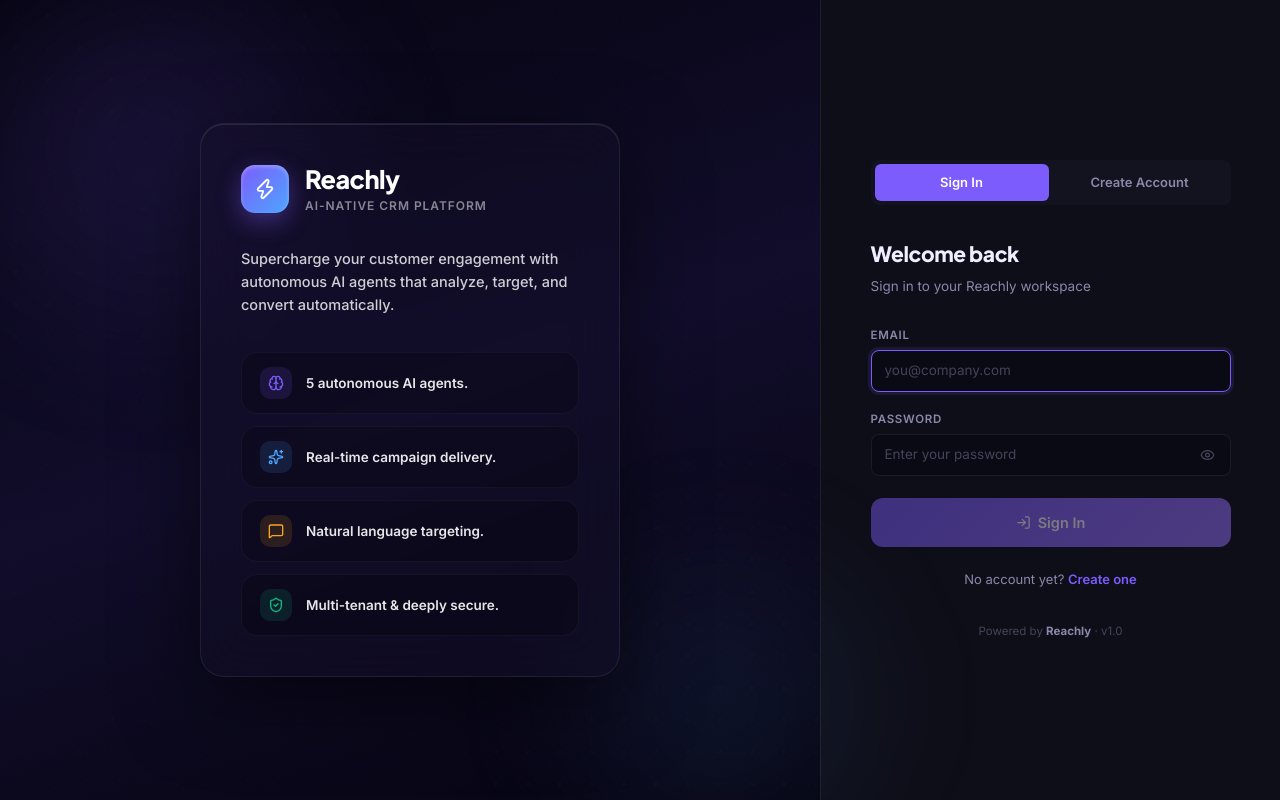
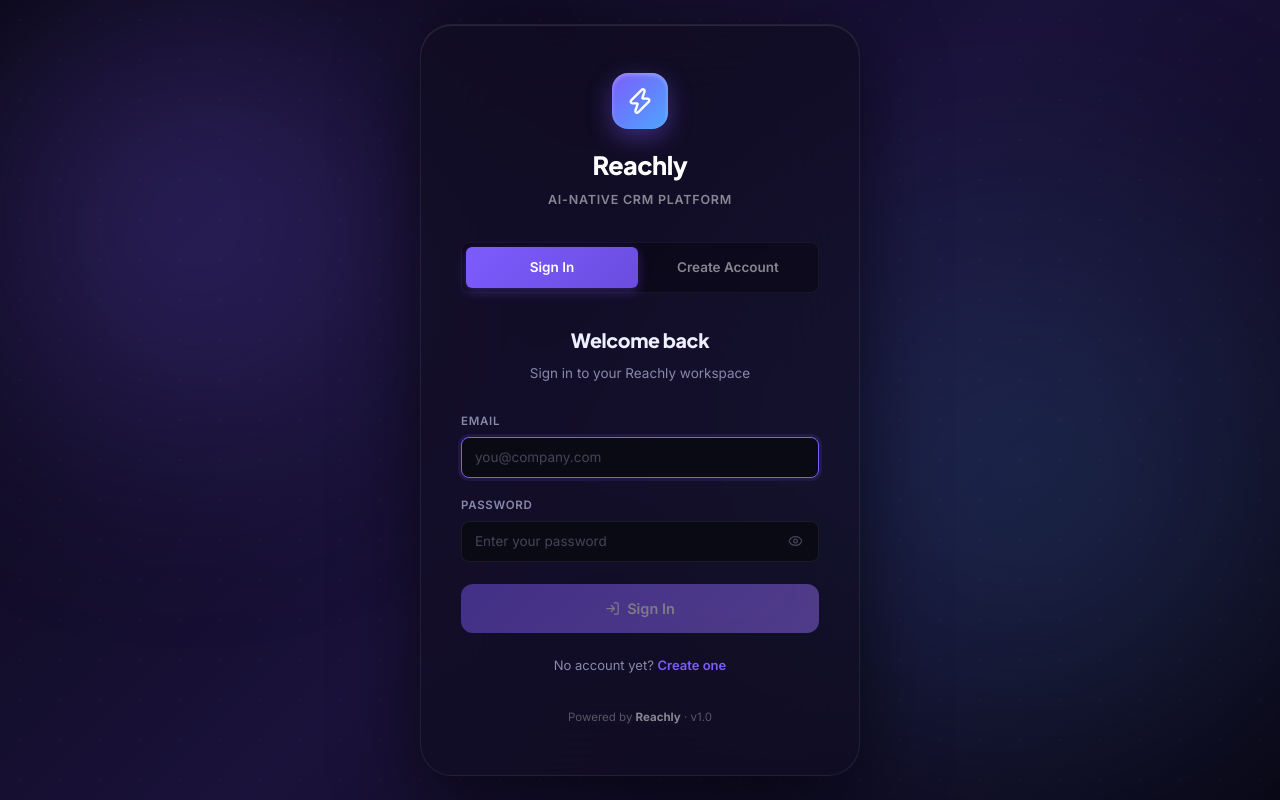
Before and after one commit to BharathK05/Reachly, a Next.js app in the folder frontend/: page /login in a window 1280 px wide. Built offline with nearby package versions, Linux system fonts and the light colour scheme.

Commit message:
feat: refactor login page to a centered card layout

```diff
--- a/frontend/app/login/page.tsx
+++ b/frontend/app/login/page.tsx
@@ -259,131 +259,79 @@ function AuthPage() {
     <div style={{
       minHeight: "100vh",
       display: "flex",
-      background: "var(--bg-base)",
+      alignItems: "center",
+      justifyContent: "center",
+      background: "linear-gradient(135deg, #090714 0%, #1a123a 50%, #090714 100%)",
       position: "relative",
       overflow: "hidden",
+      padding: 20,
     }}>
-      {/* Left branding panel */}
+      {/* Stunning Animated Background Orbs */}
+      <div style={{ position:"absolute", top:"-10%", left:"-10%", width:"50vw", height:"50vw", borderRadius:"50%", background:"radial-gradient(circle, rgba(124,92,252,0.3) 0%, transparent 70%)", filter:"blur(80px)", animation:"floatOrb 10s infinite ease-in-out alternate" }} />
+      <div style={{ position:"absolute", bottom:"-10%", right:"-10%", width:"60vw", height:"60vw", borderRadius:"50%", background:"radial-gradient(circle, rgba(77,166,255,0.2) 0%, transparent 70%)", filter:"blur(100px)", animation:"floatOrb 12s infinite ease-in-out alternate-reverse" }} />
+      <div style={{ position:"absolute", top:"50%", left:"50%", transform:"translate(-50%, -50%)", width:"100%", height:"100%", backgroundImage:`radial-gradient(rgba(255,255,255,0.03) 1px, transparent 1px)`, backgroundSize:"40px 40px", pointerEvents:"none" }} />
+
+      <style>{`
+        @keyframes floatOrb {
+          0% { transform: translateY(0px) scale(1); }
+          100% { transform: translateY(-40px) scale(1.05); }
+        }
+      `}</style>
+
+      {/* Main Login Card */}
       <div style={{
-        flex: 1,
+        width: "100%",
+        maxWidth: 440,
+        background: "rgba(15, 12, 31, 0.6)",
+        backdropFilter: "blur(40px)",
+        WebkitBackdropFilter: "blur(40px)",
+        border: "1px solid rgba(255,255,255,0.08)",
+        borderRadius: 32,
+        padding: "48px 40px",
+        boxShadow: "0 24px 80px rgba(0,0,0,0.6), inset 0 1px 0 rgba(255,255,255,0.1)",
+        zIndex: 1,
         display: "flex",
         flexDirection: "column",
-        alignItems: "center",
-        justifyContent: "center",
-        padding: 48,
-        position: "relative",
-        background: "linear-gradient(160deg, #060410 0%, #110d2b 50%, #060410 100%)",
       }}>
-        {/* Glow effects & Grid */}
-        <div style={{ position:"absolute", top:-150, left:-150, width:600, height:600, borderRadius:"50%", background:"radial-gradient(circle, rgba(124,92,252,0.15) 0%, transparent 60%)", pointerEvents:"none", filter:"blur(50px)" }} />
-        <div style={{ position:"absolute", bottom:-150, right:-150, width:500, height:500, borderRadius:"50%", background:"radial-gradient(circle, rgba(77,166,255,0.1) 0%, transparent 60%)", pointerEvents:"none", filter:"blur(50px)" }} />
-        <div style={{ position:"absolute", top:0, left:0, width:"100%", height:"100%", backgroundImage:`radial-gradient(rgba(255,255,255,0.03) 1px, transparent 1px)`, backgroundSize:"32px 32px", pointerEvents:"none" }} />
 
-        {/* Glassmorphic Content Card */}
+        {/* Logo Header */}
+        <div style={{ display:"flex", flexDirection:"column", alignItems:"center", marginBottom:32 }}>
           <div style={{
-          textAlign:"left", zIndex:1, width:"100%", maxWidth:420,
-          background:"rgba(20, 16, 41, 0.4)",
-          backdropFilter:"blur(24px)",
-          WebkitBackdropFilter:"blur(24px)",
-          border:"1px solid rgba(255,255,255,0.08)",
-          borderRadius:24,
-          padding:40,
-          boxShadow:"0 24px 80px rgba(0,0,0,0.5), inset 0 1px 0 rgba(255,255,255,0.1)",
-        }}>
-          {/* Header */}
-          <div style={{ display:"flex", alignItems:"center", gap:16, marginBottom:32 }}>
-            <div style={{
-              width:48, height:48, borderRadius:14,
+            width:56, height:56, borderRadius:16,
             background:"linear-gradient(135deg, #7c5cfc, #4da6ff)",
             display:"flex", alignItems:"center", justifyContent:"center",
             boxShadow:"0 8px 24px rgba(124,92,252,0.4), inset 0 2px 4px rgba(255,255,255,0.3)",
-              flexShrink:0,
+            marginBottom:16,
           }}>
-              <Zap size={22} color="white" />
+            <Zap size={28} color="white" />
           </div>
-            <div>
-              <h1 style={{ fontFamily:"'Plus Jakarta Sans',sans-serif", fontSize:"1.8rem", fontWeight:800, color:"#fff", letterSpacing:"-0.02em", lineHeight:1.2 }}>
+          <h1 style={{ fontFamily:"'Plus Jakarta Sans',sans-serif", fontSize:"1.8rem", fontWeight:800, color:"#fff", letterSpacing:"-0.02em", marginBottom:4 }}>
             Reachly
           </h1>
-              <p style={{ color:"rgba(255,255,255,0.5)", fontSize:12, letterSpacing:"0.08em", textTransform:"uppercase", fontWeight:600, marginTop:2 }}>
+          <p style={{ color:"rgba(255,255,255,0.5)", fontSize:12.5, letterSpacing:"0.06em", textTransform:"uppercase", fontWeight:600 }}>
             AI-Native CRM Platform
           </p>
         </div>
-          </div>
 
-          <p style={{ color:"rgba(255,255,255,0.8)", fontSize:14.5, lineHeight:1.6, marginBottom:36, fontWeight:500 }}>
-            Supercharge your customer engagement with autonomous AI agents that analyze, target, and convert automatically.
-          </p>
-
-          {/* Feature list */}
-          <div style={{ display:"flex", flexDirection:"column", gap:12 }}>
-            {[
-              { text: "5 autonomous AI agents.", icon: Brain, color: "#7c5cfc" },
-              { text: "Real-time campaign delivery.", icon: Sparkles, color: "#4da6ff" },
-              { text: "Natural language targeting.", icon: MessageSquare, color: "#f5a623" },
-              { text: "Multi-tenant & deeply secure.", icon: ShieldCheck, color: "#10b981" },
-            ].map(({ text, icon: Icon, color }, i) => (
-              <div key={i} style={{
-                display:"flex", alignItems:"center", gap:14,
-                padding:"14px 18px", borderRadius:16,
-                background:"rgba(0,0,0,0.2)",
-                border:"1px solid rgba(255,255,255,0.04)",
-                transition:"all 0.25s cubic-bezier(0.4, 0, 0.2, 1)",
-                cursor:"default",
-              }}
-              onMouseEnter={(e) => {
-                e.currentTarget.style.background = "rgba(255,255,255,0.04)";
-                e.currentTarget.style.borderColor = "rgba(255,255,255,0.1)";
-                e.currentTarget.style.transform = "translateX(6px)";
-              }}
-              onMouseLeave={(e) => {
-                e.currentTarget.style.background = "rgba(0,0,0,0.2)";
-                e.currentTarget.style.borderColor = "rgba(255,255,255,0.04)";
-                e.currentTarget.style.transform = "translateX(0)";
-              }}
-              >
-                <div style={{ width:32, height:32, borderRadius:10, background:`${color}22`, display:"flex", alignItems:"center", justifyContent:"center", flexShrink:0 }}>
-                  <Icon size={16} color={color} />
-                </div>
-                <span style={{ color:"rgba(255,255,255,0.9)", fontSize:13.5, fontWeight:600 }}>{text}</span>
-              </div>
-            ))}
-          </div>
-        </div>
-      </div>
-
-      {/* Right form panel */}
-      <div style={{
-        width: 460,
-        flexShrink: 0,
-        background: "var(--bg-surface)",
-        display: "flex",
-        flexDirection: "column",
-        alignItems: "center",
-        justifyContent: "center",
-        padding: "56px 48px",
-        borderLeft: "1px solid var(--border)",
-        overflowY: "auto",
-      }}>
-        <div style={{ width: "100%", maxWidth: 360 }}>
         {/* Tab switcher */}
-          <div style={{ display: "flex", gap: 4, marginBottom: 32, background: "var(--bg-card)", borderRadius: "var(--radius-sm)", padding: 4 }}>
+        <div style={{ display: "flex", gap: 4, marginBottom: 32, background: "rgba(0,0,0,0.3)", border:"1px solid rgba(255,255,255,0.05)", borderRadius: "var(--radius-sm)", padding: 4 }}>
           {(["login", "register"] as const).map((m) => (
             <button
               key={m}
               onClick={() => setMode(m)}
               style={{
                 flex: 1,
-                  padding: "8px 0",
+                padding: "10px 0",
                 borderRadius: "var(--radius-xs)",
                 border: "none",
                 cursor: "pointer",
                 fontFamily: "inherit",
-                  fontSize: 13,
+                fontSize: 13.5,
                 fontWeight: 600,
                 transition: "all 0.2s ease",
-                  background: mode === m ? "var(--accent-violet)" : "transparent",
-                  color: mode === m ? "white" : "var(--text-secondary)",
+                background: mode === m ? "linear-gradient(135deg, #7c5cfc, #6b4de0)" : "transparent",
+                color: mode === m ? "white" : "rgba(255,255,255,0.5)",
+                boxShadow: mode === m ? "0 4px 12px rgba(124,92,252,0.3)" : "none",
               }}
             >
               {m === "login" ? "Sign In" : "Create Account"}
@@ -391,8 +339,8 @@ function AuthPage() {
           ))}
         </div>
 
-          <div style={{ marginBottom: 28 }}>
-            <h2 style={{ fontFamily: "'Plus Jakarta Sans',sans-serif", fontSize: "1.5rem", fontWeight: 800, color: "var(--text-primary)", letterSpacing: "-0.02em", marginBottom: 6 }}>
+        <div style={{ marginBottom: 28, textAlign:"center" }}>
+          <h2 style={{ fontFamily: "'Plus Jakarta Sans',sans-serif", fontSize: "1.4rem", fontWeight: 800, color: "var(--text-primary)", letterSpacing: "-0.02em", marginBottom: 6 }}>
             {mode === "login" ? "Welcome back" : "Get started free"}
           </h2>
           <p style={{ color: "var(--text-secondary)", fontSize: 13.5 }}>
@@ -407,10 +355,9 @@ function AuthPage() {
           : <RegisterForm onSwitch={() => setMode("login")} />
         }
 
-          <p style={{ marginTop: 32, textAlign: "center", fontSize: 11.5, color: "var(--text-muted)" }}>
-            Powered by <span style={{ fontWeight: 700, color: "var(--text-secondary)" }}>Reachly</span> · v1.0
+        <p style={{ marginTop: 32, textAlign: "center", fontSize: 11.5, color: "rgba(255,255,255,0.3)" }}>
+          Powered by <span style={{ fontWeight: 700, color: "rgba(255,255,255,0.5)" }}>Reachly</span> · v1.0
         </p>
-        </div>
       </div>
     </div>
   );
```
Lines whose indentation alone changed are shown as unchanged.
